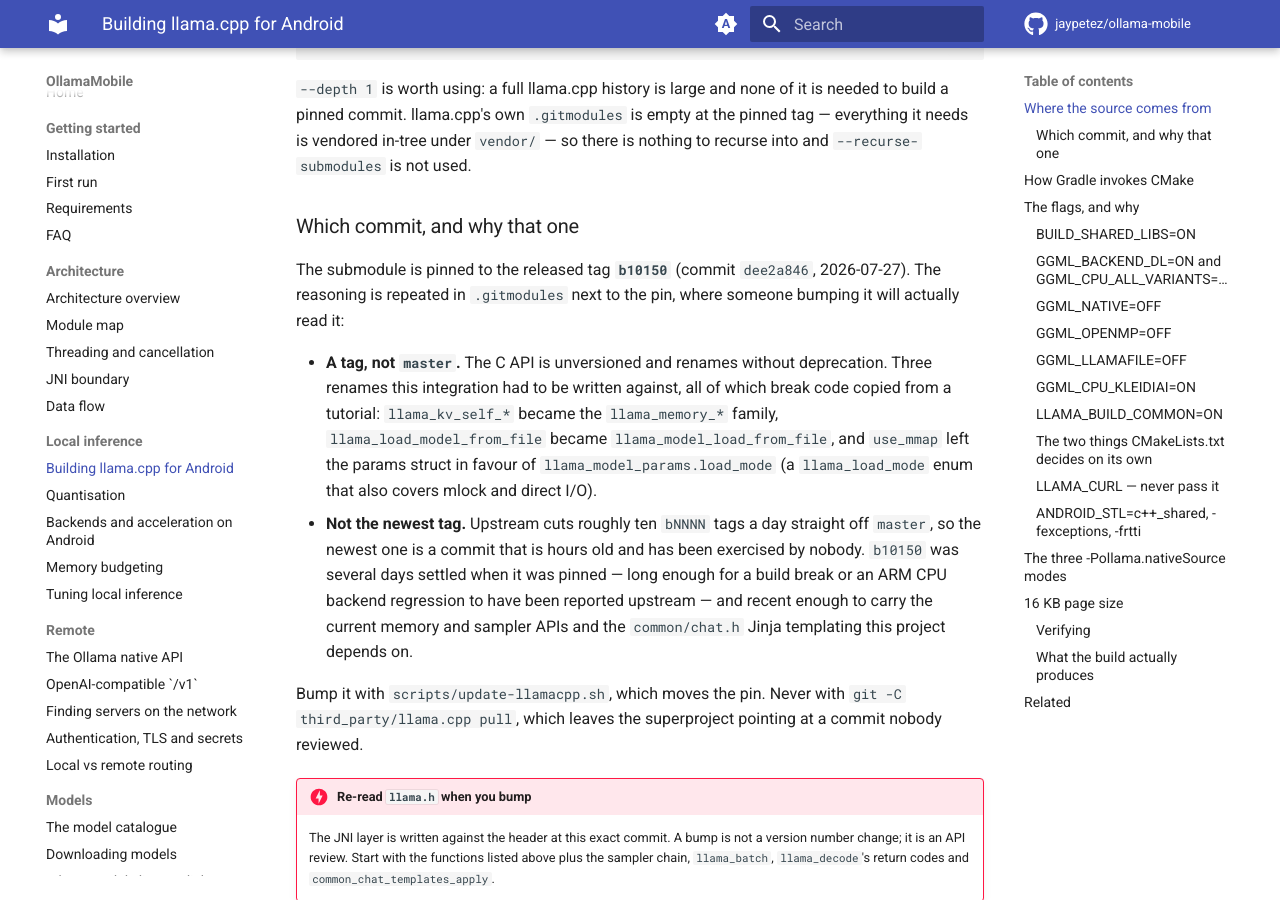
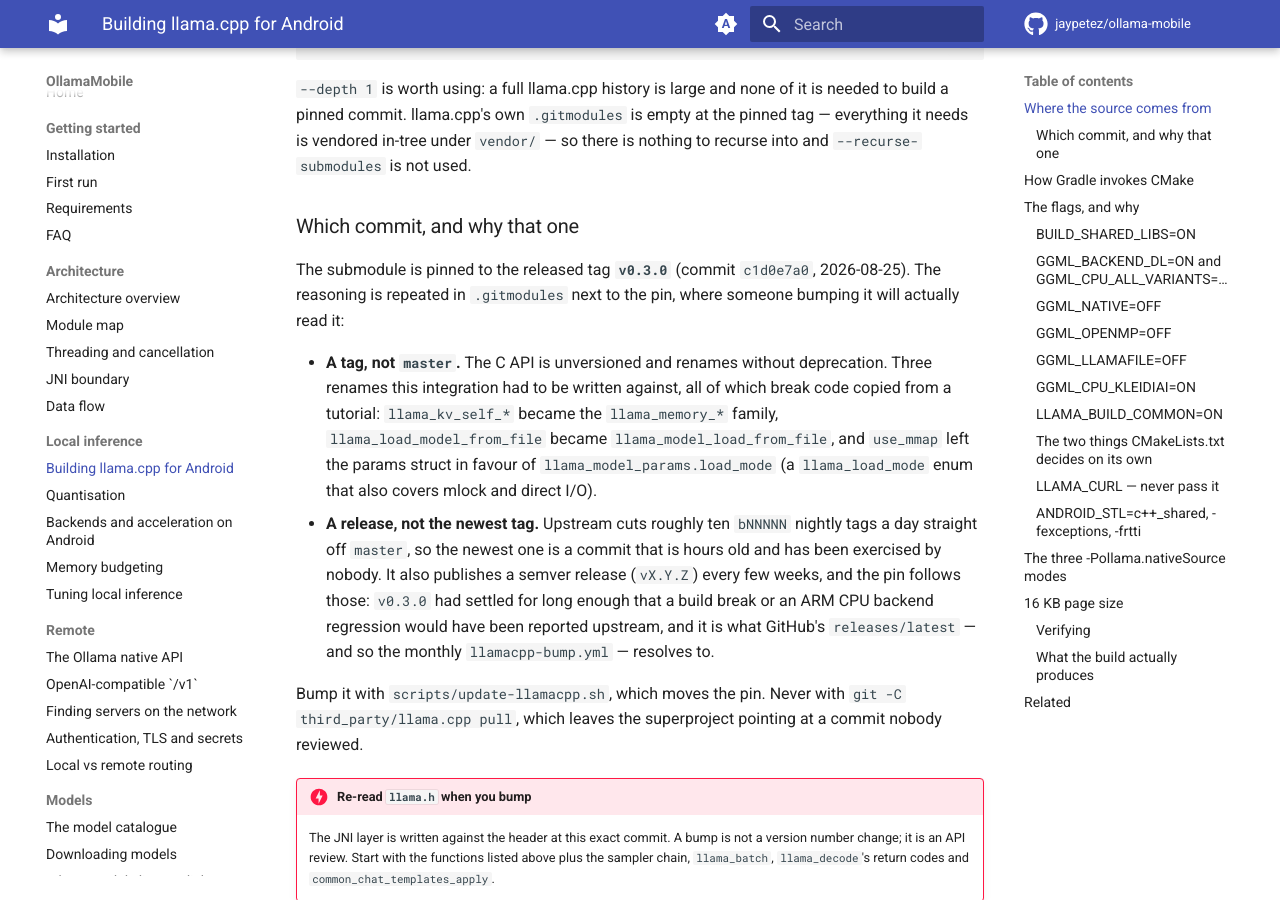
Before and after one commit to jaypetez/ollama-mobile, an MkDocs documentation site: the page built from docs/local-inference/native-build.md, in a window 1280 px wide and 900 px high, scrolled down 757 px. Built offline with MkDocs 1.6.1 and Material for MkDocs 9.7.7, drawn with Linux system fonts in a browser that asks for light colours; comment, search, counter and statistics services are not loaded.

Commit message:
fix(core-llm): adapt the sampler JNI to llama.cpp v0.3.0
llama_sampler_init_penalties now takes the vocabulary size as its first
argument and clamps a negative last_n to 0 ("disabled") instead of
treating -1 as the whole context. The JNI passes
llama_vocab_n_tokens(vocab) and maps a negative last_n to n_ctx itself,
so the Ollama API's "-1 = num_ctx" keeps its meaning. Every other
llama_*, ggml_backend_* and common_chat_* symbol the bridge uses is
unchanged between b10150 and v0.3.0 (include/llama.h, ggml/include/*.h
and common/chat.h diffed against the identifiers in llama_jni.cpp).

Built from clean with scripts/build-native.sh for arm64-v8a and x86_64
on the development machine (NDK 29.0.14206865, SDK CMake 3.31.0): both
libollamamobile_llm.so link, scripts/verify-16kb-alignment.sh passes,
the debug AAR holds 14 + 20 .so files as at b10150, and :core-llm's 73
JVM tests pass. Nothing has run on a physical arm64 device.

Pin mentions in .gitmodules, README.md, CLAUDE.md and docs/ move to
v0.3.0 (c1d0e7a0), and the two "verified against b10150" statements
are updated to what was built here.

Co-Authored-By: Claude Fable 5.1 <noreply@anthropic.com>
Signed-off-by: Jayson Petersen <jayson.petersen@gmail.com>

```diff
--- a/docs/local-inference/native-build.md
+++ b/docs/local-inference/native-build.md
@@ -39,8 +39,8 @@ is nothing to recurse into and `--recurse-submodules` is not used.
 
 ### Which commit, and why that one
 
-The submodule is pinned to the released tag **`b10150`** (commit `dee2a846`,
-2026-07-27). The reasoning is repeated in `.gitmodules` next to the pin, where
+The submodule is pinned to the released tag **`v0.3.0`** (commit `c1d0e7a0`,
+2026-08-25). The reasoning is repeated in `.gitmodules` next to the pin, where
 someone bumping it will actually read it:
 
 * **A tag, not `master`.** The C API is unversioned and renames without
@@ -50,12 +50,13 @@ someone bumping it will actually read it:
   `llama_model_load_from_file`, and `use_mmap` left the params struct in favour
   of `llama_model_params.load_mode` (a `llama_load_mode` enum that also covers
   mlock and direct I/O).
-* **Not the newest tag.** Upstream cuts roughly ten `bNNNN` tags a day straight
-  off `master`, so the newest one is a commit that is hours old and has been
-  exercised by nobody. `b10150` was several days settled when it was pinned —
-  long enough for a build break or an ARM CPU backend regression to have been
-  reported upstream — and recent enough to carry the current memory and sampler
-  APIs and the `common/chat.h` Jinja templating this project depends on.
+* **A release, not the newest tag.** Upstream cuts roughly ten `bNNNNN` nightly
+  tags a day straight off `master`, so the newest one is a commit that is hours
+  old and has been exercised by nobody. It also publishes a semver release
+  (`vX.Y.Z`) every few weeks, and the pin follows those: `v0.3.0` had settled
+  for long enough that a build break or an ARM CPU backend regression would
+  have been reported upstream, and it is what GitHub's `releases/latest` — and
+  so the monthly `llamacpp-bump.yml` — resolves to.
 
 Bump it with `scripts/update-llamacpp.sh`, which moves the pin. Never with
 `git -C third_party/llama.cpp pull`, which leaves the superproject pointing at
```
Also changed, not shown: CLAUDE.md (+1 -1 lines), README.md (+2 -2 lines), docs/architecture/jni-boundary.md (+1 -1 lines), docs/verification-status.md (+1 -1 lines), .gitmodules, 1 other file.
